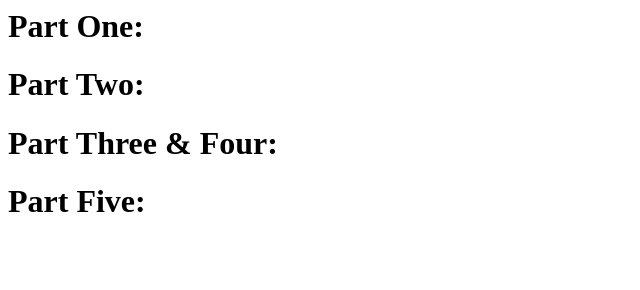
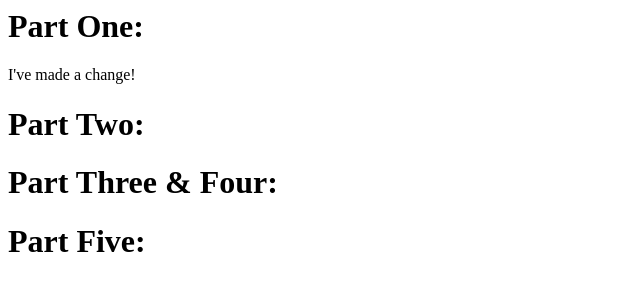
Before and after one commit to SilentsingerZ/project-1-SilentsingerZ, a plain HTML site: page index.html in a window 1280 px wide. Shown: the whole page, without its empty margins (0-640 px from the left). Drawn offline with nearby package versions, Linux system fonts and the light colour scheme.

Commit message:
First change!

```diff
--- a/index.html
+++ b/index.html
@@ -11,6 +11,7 @@
 <body>
 	<div id="partOne">
         <h1>Part One: </h1>
+        I've made a change!
 	</div>
 
     <div id="partTwo">
```
